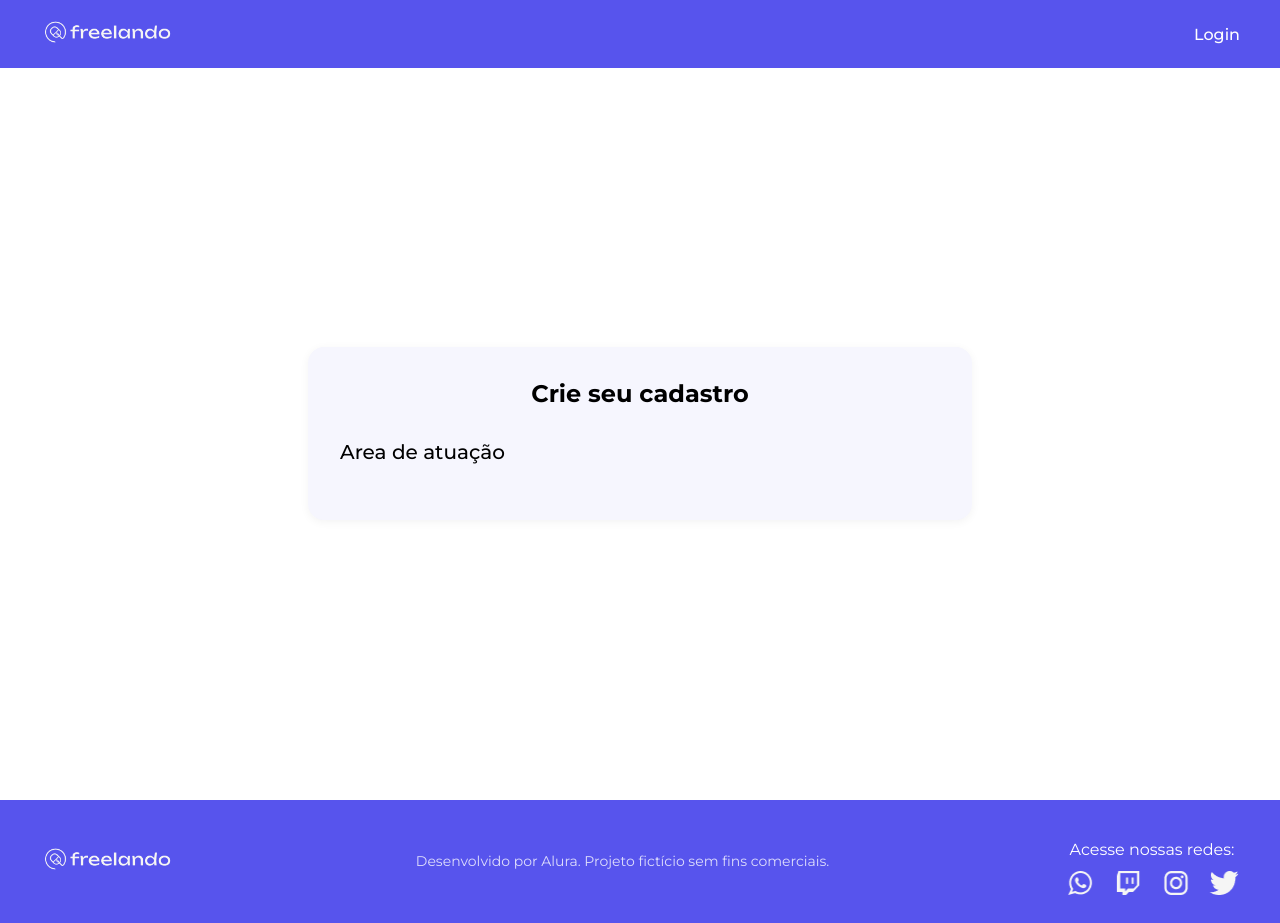
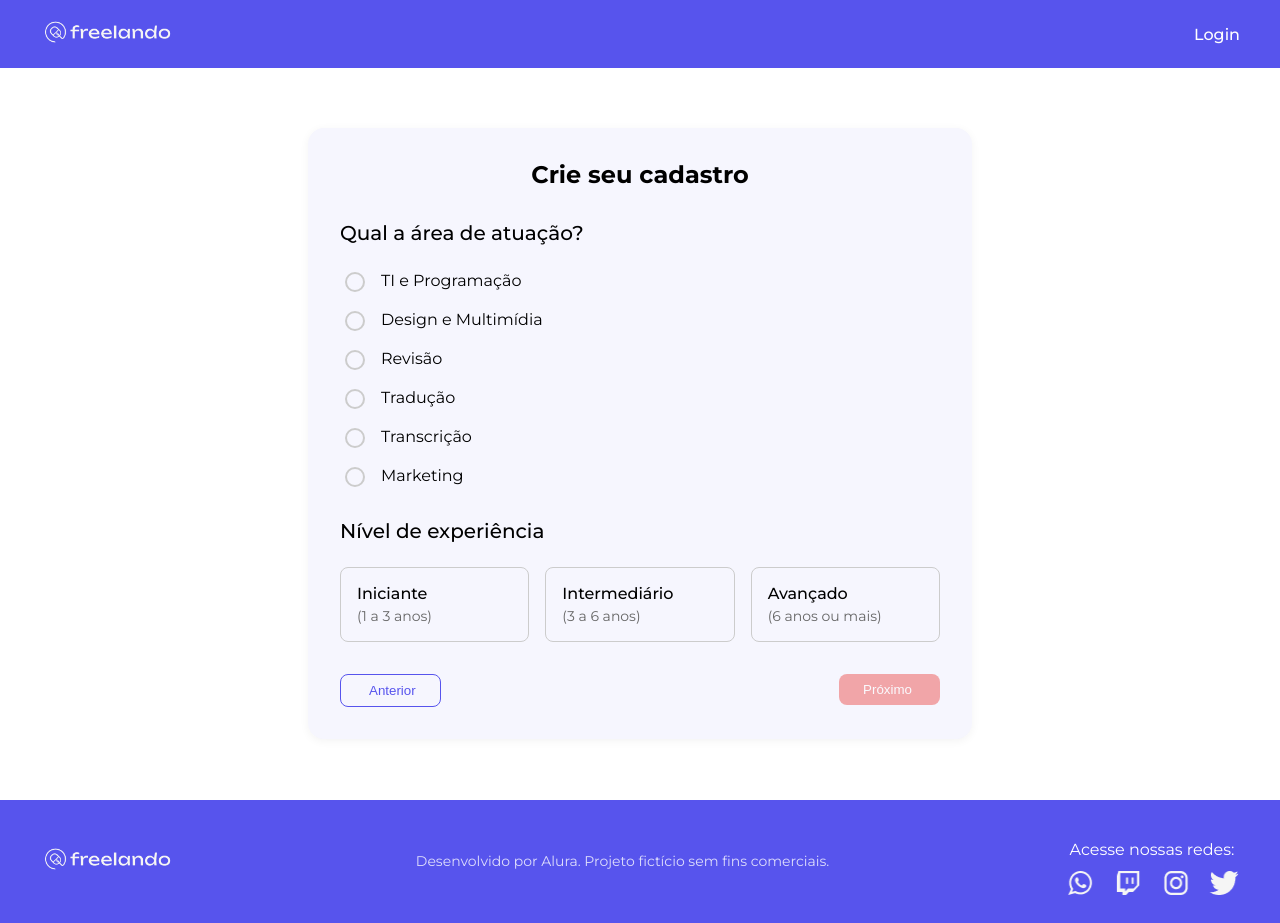
Before and after one commit to Wallace027Dev/freelando, an Angular app: page /cadastro/area-atuacao in a window 1280 px wide. Before the commit this address led to /. Built offline with nearby package versions, Linux system fonts and the light colour scheme.

Commit message:
criando formularios reativos

```diff
--- a/src/app/app.component.html
+++ b/src/app/app.component.html
@@ -1,7 +1,7 @@
 <div class="register-page">
   <app-header></app-header>
   <main class="register-page__main">
-    <app-register-form></app-register-form>
+    <router-outlet></router-outlet>
   </main>
   <app-footer></app-footer>
 </div>
--- a/src/app/app.component.ts
+++ b/src/app/app.component.ts
@@ -1,11 +1,8 @@
 import { Component } from '@angular/core';
 import { ReactiveFormsModule } from '@angular/forms';
-import { BrowserModule } from '@angular/platform-browser';
 import { RouterOutlet } from '@angular/router';
 import { HeaderComponent } from './shared/components/header/header.component';
 import { FooterComponent } from './shared/components/footer/footer.component';
-import { CommonModule } from '@angular/common';
-import { RegisterFormComponent } from "./pages/register-form/register-form.component";
 
 const COMPONENTS = [
   HeaderComponent,
@@ -13,6 +10,7 @@ const COMPONENTS = [
 ];
 
 const MODULES = [
+  RouterOutlet,
   ReactiveFormsModule
 ];
 
@@ -21,7 +19,7 @@ const MODULES = [
   imports: [
     ...COMPONENTS,
     ...MODULES,
-    RegisterFormComponent
+
 ],
   templateUrl: './app.component.html',
   styleUrl: './app.component.scss'
--- a/src/app/app.routes.ts
+++ b/src/app/app.routes.ts
@@ -4,8 +4,8 @@ import { PersonalDataFormComponent } from './pages/personal-data-form/personal-d
 import { PerfilFormComponent } from './pages/perfil-form/perfil-form.component';
 
 export const routes: Routes = [
-  { path: '', redirectTo: '/register/area-atuacao', pathMatch: 'full' },
-  { path: 'register/area-atuacao', component: RegisterFormComponent },
-  { path: 'cadastro/personal-data', component: PersonalDataFormComponent },
+  { path: '', redirectTo: '/cadastro/area-atuacao', pathMatch: 'full' },
+  { path: 'cadastro/area-atuacao', component: RegisterFormComponent },
+  { path: 'cadastro/dados-pessoais', component: PersonalDataFormComponent },
   { path: 'cadastro/perfil', component: PerfilFormComponent },
 ];
--- a/src/app/pages/personal-data-form/personal-data-form.component.ts
+++ b/src/app/pages/personal-data-form/personal-data-form.component.ts
@@ -1,23 +1,95 @@
-import { Component } from '@angular/core';
+import { RegisterService } from './../../shared/services/register.service';
+import { Component, OnInit } from '@angular/core';
 import { CommonModule } from '@angular/common';
-import { FormGroup, ReactiveFormsModule } from '@angular/forms';
+import {
+  FormBuilder,
+  FormGroup,
+  ReactiveFormsModule,
+  Validators,
+} from '@angular/forms';
 import { ButtonComponent } from '../../shared/components/button/button.component';
+import { Router } from '@angular/router';
 
 @Component({
   selector: 'app-personal-data-form',
   standalone: true,
-  imports: [
-    CommonModule,
-    ReactiveFormsModule,
-    ButtonComponent
-  ],
+  imports: [CommonModule, ReactiveFormsModule, ButtonComponent],
   templateUrl: './personal-data-form.component.html',
-  styleUrls: ['./personal-data-form.component.scss']
+  styleUrls: ['./personal-data-form.component.scss'],
 })
-export class PersonalDataFormComponent {
+export class PersonalDataFormComponent implements OnInit {
   personalDataForm!: FormGroup;
 
-  onAnterior(): void {}
+  states = [
+    { acronym: 'AC', name: 'Acre' },
+    { acronym: 'AL', name: 'Alagoas' },
+    { acronym: 'AP', name: 'Amapá' },
+    { acronym: 'AM', name: 'Amazonas' },
+    { acronym: 'BA', name: 'Bahia' },
+    { acronym: 'CE', name: 'Ceará' },
+    { acronym: 'DF', name: 'Distrito Federal' },
+    { acronym: 'ES', name: 'Espírito Santo' },
+    { acronym: 'GO', name: 'Goiás' },
+    { acronym: 'MA', name: 'Maranhão' },
+    { acronym: 'MT', name: 'Mato Grosso' },
+    { acronym: 'MS', name: 'Mato Grosso do Sul' },
+    { acronym: 'MG', name: 'Minas Gerais' },
+    { acronym: 'PA', name: 'Pará' },
+    { acronym: 'PB', name: 'Paraíba' },
+    { acronym: 'PR', name: 'Paraná' },
+    { acronym: 'PE', name: 'Pernambuco' },
+    { acronym: 'PI', name: 'Piauí' },
+    { acronym: 'RJ', name: 'Rio de Janeiro' },
+    { acronym: 'RN', name: 'Rio Grande do Norte' },
+    { acronym: 'RS', name: 'Rio Grande do Sul' },
+    { acronym: 'RO', name: 'Rondônia' },
+    { acronym: 'RR', name: 'Roraima' },
+    { acronym: 'SC', name: 'Santa Catarina' },
+    { acronym: 'SP', name: 'São Paulo' },
+    { acronym: 'SE', name: 'Sergipe' },
+    { acronym: 'TO', name: 'Tocantins' },
+  ];
 
-  onProximo(): void {}
+  constructor(
+    private fb: FormBuilder,
+    private router: Router,
+    private registerService: RegisterService
+  ) {}
+
+  ngOnInit(): void {
+    this.personalDataForm = this.fb.group({
+      fullName: ['', [Validators.required, Validators.minLength(3)]],
+      state: ['', Validators.required],
+      city: ['', Validators.required],
+      email: ['', [Validators.required, Validators.email]],
+      password: ['', [Validators.required, Validators.minLength(6)]],
+      confirmPassword: ['', Validators.required],
+    });
+  }
+
+  onAnterior(): void {
+    this.saveCurrentData();
+    this.router.navigate(['/register/area-atuacao']);
+  }
+
+  onProximo(): void {
+    if (this.personalDataForm.valid) {
+      this.saveCurrentData();
+      this.router.navigate(['/register/perfil']);
+    } else {
+      this.personalDataForm.markAllAsTouched();
+    }
+  }
+
+  private saveCurrentData(): void {
+    const formValue = this.personalDataForm.value;
+
+    this.registerService.updateRegisterData({
+      fullName: formValue.fullName,
+      state: formValue.state,
+      city: formValue.city,
+      email: formValue.email,
+      password: formValue.password
+    })
+  }
 }
--- a/src/app/pages/register-form/register-form.component.html
+++ b/src/app/pages/register-form/register-form.component.html
@@ -3,14 +3,66 @@
     <div class="register-form__card">
       <h2 class="register-form__title">Crie seu cadastro</h2>
 
-      <form
-        class="register-form__form"
-        [formGroup]="registerForm"
-      >
+      <form [formGroup]="registerForm" (ngSubmit)="onNext()">
         <div class="register-form__section">
-          <h3 class="register-form__section-title">Area de atuação</h3>
+          <h3 class="register-form__section-title">Qual a área de atuação?</h3>
+
+          <div class="register-form__radio-group">
+            @for (area of activityAreas; track area.id) {
+              <app-radio-option
+                [id]="area.id"
+                [name]="'activityArea'"
+                [value]="area.value"
+                [label]="area.label"
+                [checked]="registerForm.get('activityArea')?.value === area.value"
+                (selectionChange)="onAreaChange($event)"
+              ></app-radio-option>
+            }
+          </div>
+
+          @if (registerForm.get('activityArea')?.touched && registerForm.get('activityArea')?.invalid) {
+            <div class="register-form__error">
+              Por favor, selecione uma área de atuação.
+            </div>
+          }
+        </div>
+
+        <div class="register-form__section">
+          <h3 class="register-form__section-title">Nível de experiência</h3>
+
+          <app-experience-level
+            [levels]="experienceLevels"
+            [selectedLevel]="registerForm.get('experienceLevel')?.value"
+            (levelChange)="onLevelChange($event)"
+          ></app-experience-level>
+
+          @if (registerForm.get('experienceLevel')?.touched && registerForm.get('experienceLevel')?.invalid) {
+            <div class="register-form__error">
+              Por favor, selecione um nível de experiência.
+            </div>
+          }
+        </div>
+
+        <div class="register-form__actions">
+          <app-button
+            text="Anterior"
+            type="outline"
+            icon="fas fa-arrow-left"
+            iconPosition="left"
+            (clicked)="onPrevious()">
+          </app-button>
+
+          <app-button
+            text="Próximo"
+            type="primary"
+            icon="fas fa-arrow-right"
+            iconPosition="right"
+            [disabled]="registerForm.invalid"
+            (clicked)="onNext()">
+          </app-button>
         </div>
       </form>
+
     </div>
   </div>
 </div>
--- a/src/app/pages/register-form/register-form.component.ts
+++ b/src/app/pages/register-form/register-form.component.ts
@@ -1,20 +1,32 @@
-import { Component } from '@angular/core';
+import { Component, OnInit } from '@angular/core';
 import {
+  FormBuilder,
   FormGroup,
   ReactiveFormsModule,
+  Validators,
 } from '@angular/forms';
 import { CommonModule } from '@angular/common';
+import { RadioOptionComponent } from '../../shared/components/radio-option/radio-option.component';
+import { ExperienceLevelComponent } from '../../shared/components/experience-level/experience-level.component';
+import { ButtonComponent } from '../../shared/components/button/button.component';
+import { Router } from '@angular/router';
+import { RegisterService } from '../../shared/services/register.service';
 
 const MODULES = [CommonModule, ReactiveFormsModule];
+const COMPONENTS = [
+  RadioOptionComponent,
+  ExperienceLevelComponent,
+  ButtonComponent,
+];
 
 @Component({
   selector: 'app-register-form',
   standalone: true,
-  imports: [...MODULES],
+  imports: [...MODULES, ...COMPONENTS],
   templateUrl: './register-form.component.html',
   styleUrls: ['./register-form.component.scss'],
 })
-export class RegisterFormComponent {
+export class RegisterFormComponent implements OnInit {
   registerForm!: FormGroup;
 
   activityAreas = [
@@ -43,4 +55,36 @@ export class RegisterFormComponent {
       description: '(6 anos ou mais)',
     },
   ];
+
+  constructor(private fb: FormBuilder, private router: Router, private registerService: RegisterService) {}
+
+  ngOnInit(): void {
+    this.registerForm = this.fb.group({
+      activityAreas: ['', Validators.required],
+      experienceLevel: ['', Validators.required],
+    });
+  }
+
+  onAreaChange(area: string) {
+    this.registerForm.get('activityAreas')?.setValue(area);
+  }
+
+  onLevelChange(level: string) {
+    this.registerForm.get('experienceLevel')?.setValue(level);
+  }
+
+  onNext() {
+    if (this.registerForm.valid) {
+      this.registerService.updateRegisterData({
+        activityArea: this.registerForm.get('activityAreas')?.value,
+        experienceLevel: this.registerForm.get('experienceLevel')?.value,
+      })
+
+      this.router.navigate(['/cadastro/dados-pessoais']);
+    }
+  }
+
+  onPrevious() {
+    console.log('Etapa anterior');
+  }
 }
--- /dev/null
+++ b/src/app/shared/services/register.service.ts
@@ -0,0 +1,43 @@
+import { Injectable } from '@angular/core';
+import { BehaviorSubject } from 'rxjs';
+
+interface IRegisterData {
+  activityArea?: string;
+  experienceLevel?: string;
+  fullName?: string;
+  state?: string;
+  city?: string;
+  email?: string;
+  password?: string;
+}
+
+@Injectable({
+  providedIn: 'root',
+})
+export class RegisterService {
+  private registerDataSubject = new BehaviorSubject<IRegisterData>({});
+
+  constructor() {
+    const savedData = localStorage.getItem('registerData');
+
+    if (savedData) {
+      this.registerDataSubject.next(JSON.parse(savedData));
+    }
+  }
+
+  updateRegisterData(data: Partial<IRegisterData>): void {
+    const currentData = this.registerDataSubject.value;
+    const updatedData = {
+      ...currentData,
+      ...data,
+    };
+
+    this.registerDataSubject.next(updatedData);
+
+    localStorage.setItem('registerData', JSON.stringify(updatedData));
+  }
+
+  getRegisterData(): IRegisterData {
+    return this.registerDataSubject.value;
+  }
+}
--- a/src/index.html
+++ b/src/index.html
@@ -1,5 +1,5 @@
 <!doctype html>
-<html lang="pt-br">
+<html lang="pt-BR">
 <head>
   <meta charset="utf-8">
   <title>Freelando - Reactive Form</title>
```
Also changed, not shown: 1 other file (tests, documents, lock files or other folders).
